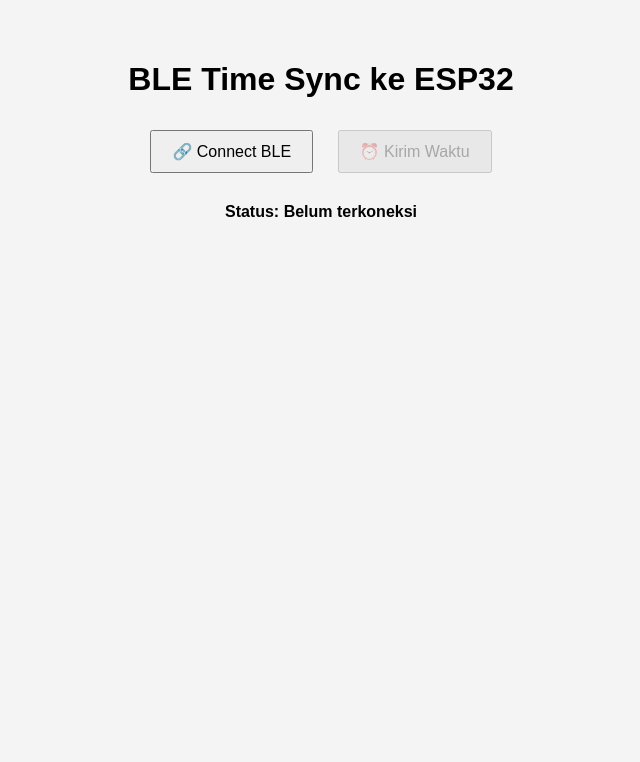
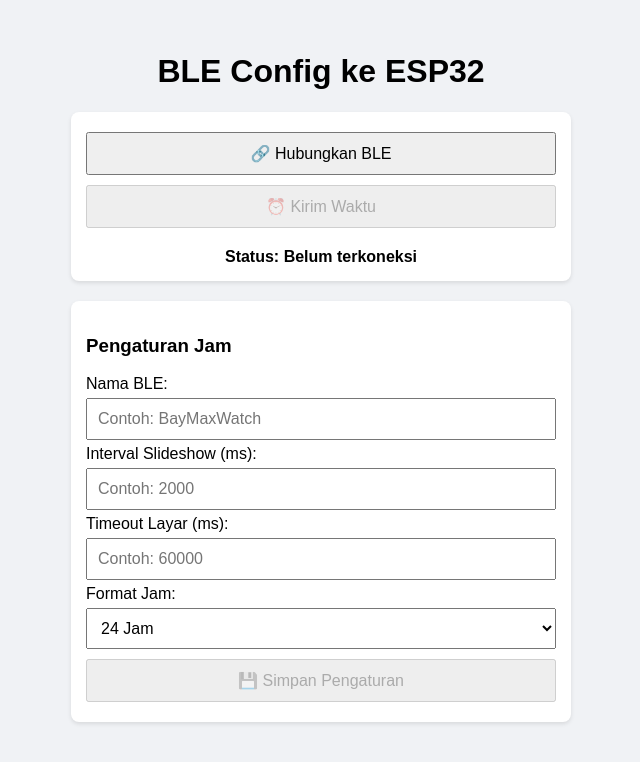
Before and after one commit to digtaalfathir/baymaxwatch, a plain HTML site: page index.html in a window 1280 px wide. Shown: the whole page, without its empty margins (319-959 px from the left). Drawn offline with Linux system fonts and the light colour scheme.

Commit message:
add fitur setting

```diff
--- a/index.html
+++ b/index.html
@@ -3,33 +3,69 @@
   <head>
     <meta charset="UTF-8" />
     <meta name="viewport" content="width=device-width, initial-scale=1.0" />
-    <title>ESP32 BLE Time Sync</title>
+    <title>ESP32 BLE Configurator</title>
     <style>
       body {
         font-family: Arial, sans-serif;
+        padding: 2rem;
+        background-color: #f0f2f5;
+        max-width: 500px;
+        margin: auto;
+      }
+      h1 {
         text-align: center;
-        padding: 2rem;
-        background-color: #f4f4f4;
       }
-      button {
+      button,
+      input,
+      select {
         font-size: 1rem;
-        padding: 10px 20px;
-        margin: 10px;
-        cursor: pointer;
+        padding: 10px;
+        margin: 5px 0;
+        width: 100%;
+        box-sizing: border-box;
+      }
+      .section {
+        background: white;
+        padding: 15px;
+        border-radius: 8px;
+        box-shadow: 0 2px 4px rgba(0, 0, 0, 0.1);
+        margin-bottom: 20px;
       }
       #status {
-        margin-top: 20px;
+        text-align: center;
+        margin-top: 15px;
         font-weight: bold;
       }
     </style>
   </head>
   <body>
-    <h1>BLE Time Sync ke ESP32</h1>
+    <h1>BLE Config ke ESP32</h1>
 
-    <button onclick="connectBLE()">🔗 Connect BLE</button>
-    <button onclick="sendTime()" id="sendBtn" disabled>⏰ Kirim Waktu</button>
+    <div class="section">
+      <button onclick="connectBLE()">🔗 Hubungkan BLE</button>
+      <button onclick="sendTime()" id="sendBtn" disabled>⏰ Kirim Waktu</button>
+      <div id="status">Status: Belum terkoneksi</div>
+    </div>
 
-    <div id="status">Status: Belum terkoneksi</div>
+    <div class="section">
+      <h3>Pengaturan Jam</h3>
+      <label for="bleName">Nama BLE:</label>
+      <input type="text" id="bleName" placeholder="Contoh: BayMaxWatch" />
+
+      <label for="interval">Interval Slideshow (ms):</label>
+      <input type="number" id="interval" placeholder="Contoh: 2000" />
+
+      <label for="timeout">Timeout Layar (ms):</label>
+      <input type="number" id="timeout" placeholder="Contoh: 60000" />
+
+      <label for="format">Format Jam:</label>
+      <select id="format">
+        <option value="0">24 Jam</option>
+        <option value="1">12 Jam (AM/PM)</option>
+      </select>
+
+      <button onclick="sendSettings()" id="configBtn" disabled>💾 Simpan Pengaturan</button>
+    </div>
 
     <script>
       const serviceUUID = "4fafc201-1fb5-459e-8fcc-c5c9c331914b";
@@ -53,6 +89,7 @@
           bleCharacteristic = characteristic;
 
           document.getElementById("sendBtn").disabled = false;
+          document.getElementById("configBtn").disabled = false;
           document.getElementById("status").innerText = "Status: Terkoneksi ke " + device.name;
         } catch (error) {
           console.error("Gagal koneksi:", error);
@@ -78,6 +115,38 @@
           alert("Gagal mengirim waktu: " + error);
         }
       }
+
+      async function sendSettings() {
+        if (!bleCharacteristic) {
+          alert("Belum terkoneksi ke ESP32.");
+          return;
+        }
+
+        try {
+          const encoder = new TextEncoder();
+
+          const bleName = document.getElementById("bleName").value.trim();
+          const interval = document.getElementById("interval").value.trim();
+          const timeout = document.getElementById("timeout").value.trim();
+          const format = document.getElementById("format").value;
+
+          if (bleName) {
+            await bleCharacteristic.writeValue(encoder.encode(`SETCFG,BLE_NAME,${bleName}`));
+          }
+          if (interval) {
+            await bleCharacteristic.writeValue(encoder.encode(`SETCFG,interval,${interval}`));
+          }
+          if (timeout) {
+            await bleCharacteristic.writeValue(encoder.encode(`SETCFG,screenTimeout,${timeout}`));
+          }
+          await bleCharacteristic.writeValue(encoder.encode(`SETCFG,is12hFormat,${format}`));
+
+          alert("Pengaturan berhasil dikirim!");
+        } catch (error) {
+          console.error("Gagal kirim pengaturan:", error);
+          alert("Gagal mengirim pengaturan: " + error);
+        }
+      }
     </script>
   </body>
 </html>
```
